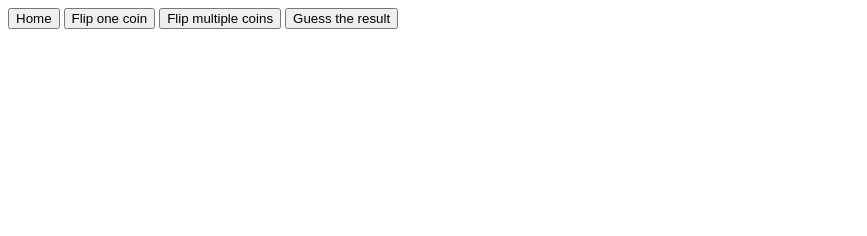
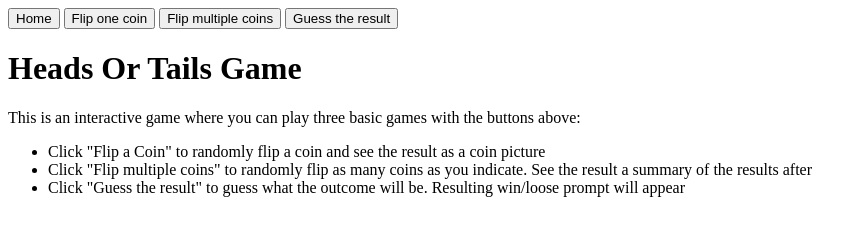
Before and after one commit to comp426-2022-spring/a05-gabomm99, a website: page public/index.html in a window 1280 px wide. Shown: the whole page, without its empty margins (0-867 px from the left). Drawn offline with Linux system fonts and the light colour scheme.

Commit message:
Html changes

```diff
--- a/public/index.html
+++ b/public/index.html
@@ -33,7 +33,13 @@
       <button id="guessnav">Guess the result</button>
     </nav>
     <div id="home">
-
+      <h1>Heads Or Tails Game</h1>
+        <p>This is an interactive game where you can play three basic games with the buttons above:</p>
+        <ul>
+          <li>Click "Flip a Coin" to randomly flip a coin and see the result as a coin picture</li>
+          <li>Click "Flip multiple coins" to randomly flip as many coins as you indicate. See the result a summary of the results after</li>
+          <li>Click "Guess the result" to guess what the outcome will be. Resulting win/loose prompt will appear</li>
+        </ul>
     </div>
     <div id="single" class="hidden">
 
```
Also changed, not shown: 1 other file.
